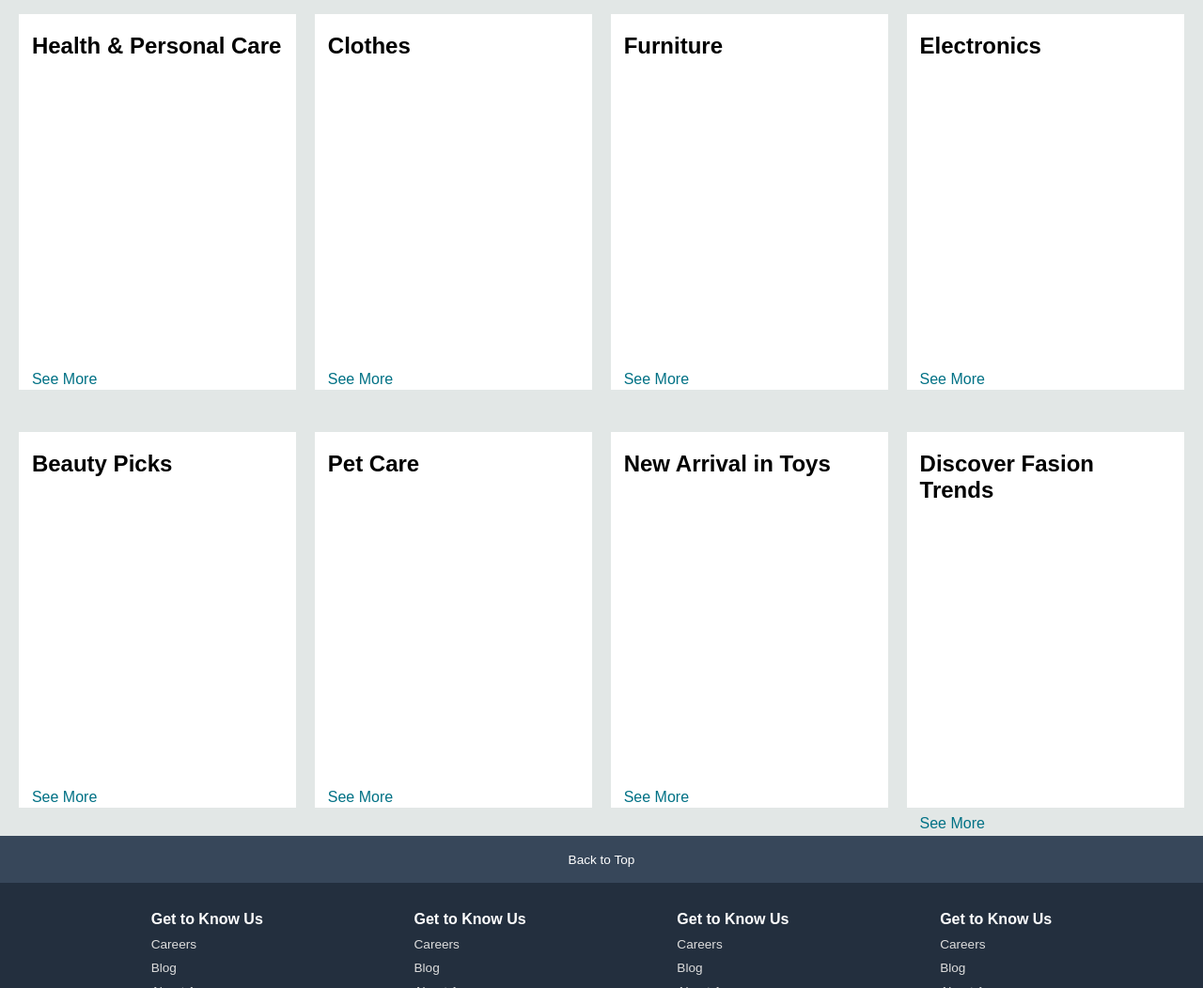
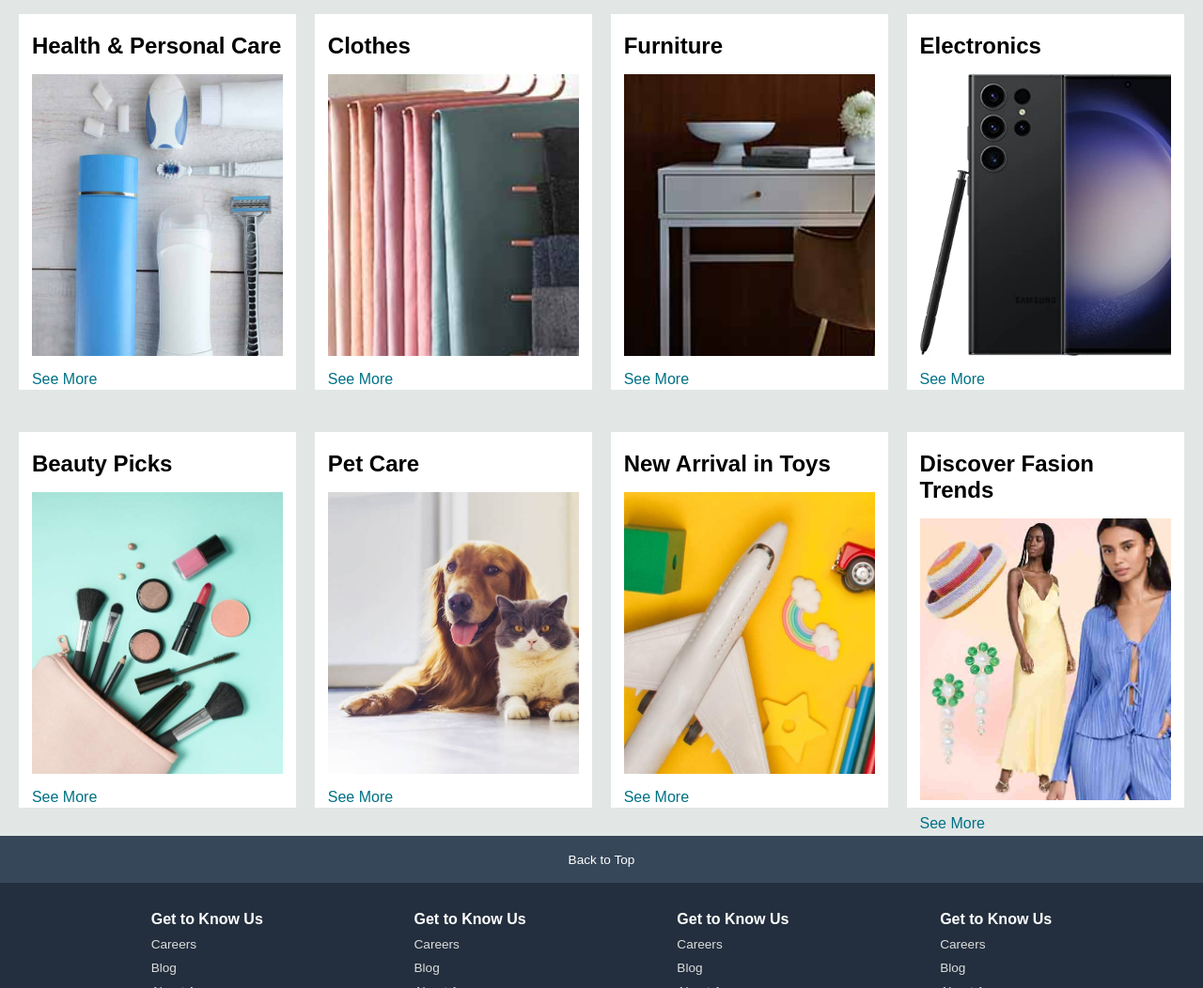
Before and after one commit to ShivangiSharmaWebDev/Project-2--E-Commerce-Website, a plain HTML site: page index.html in a window 1280 px wide. Shown: the part 450-1502 px from the top of the page at 94% size. Drawn offline with Linux system fonts and the light colour scheme; files whose address does not match are found by name.

Commit message:
Update index.html

```diff
--- a/index.html
+++ b/index.html
@@ -9,7 +9,7 @@
     integrity="sha512-iecdLmaskl7CVkqkXNQ/ZH/XLlvWZOJyj7Yy7tcenmpD1ypASozpmT/E0iPtmFIB46ZmdtAc9eNBvH0H/ZpiBw=="
     crossorigin="anonymous" referrerpolicy="no-referrer" />
   <link rel="stylesheet" href="style.css" />
-  <title>Document</title>
+  <title>Amazon Clone</title>
 </head>
 
 <body>
@@ -87,7 +87,7 @@
     <div class="box">
       <div class="box-content">
         <h2>Health & Personal Care</h2>
-        <div class="box-img" style="background-image: url(images/box2_image.jpg);"></div>
+        <div class="box-img" style="background-image: url(box2_image.jpg);"></div>
         <p>See More</p>
       </div>
     </div>
@@ -96,7 +96,7 @@
     <div class="box">
       <div class="box-content">
         <h2>Clothes</h2>
-        <div class="box-img" style="background-image: url(images/box1_image.jpg);"></div>
+        <div class="box-img" style="background-image: url(box1_image.jpg);"></div>
         <p>See More</p>
       </div>
     </div>
@@ -105,7 +105,7 @@
     <div class="box">
       <div class="box-content">
         <h2>Furniture</h2>
-        <div class="box-img" style="background-image: url(images/box3_image.jpg);"></div>
+        <div class="box-img" style="background-image: url(box3_image.jpg);"></div>
         <p>See More</p>
       </div>
     </div>
@@ -114,7 +114,7 @@
     <div class="box">
       <div class="box-content">
         <h2>Electronics</h2>
-        <div class="box-img" style="background-image: url(images/box4_image.jpg);"></div>
+        <div class="box-img" style="background-image: url(box4_image.jpg);"></div>
         <p>See More</p>
       </div>
     </div>
@@ -124,7 +124,7 @@
     <div class="box">
       <div class="box-content">
         <h2>Beauty Picks</h2>
-        <div class="box-img" style="background-image: url(images/box5_image.jpg);"></div>
+        <div class="box-img" style="background-image: url(box5_image.jpg);"></div>
         <p>See More</p>
       </div>
     </div>
@@ -133,7 +133,7 @@
     <div class="box">
       <div class="box-content">
         <h2>Pet Care</h2>
-        <div class="box-img" style="background-image: url(images/box6_image.jpg);"></div>
+        <div class="box-img" style="background-image: url(box6_image.jpg);"></div>
         <p>See More</p>
       </div>
     </div>
@@ -142,7 +142,7 @@
     <div class="box">
       <div class="box-content">
         <h2>New Arrival in Toys</h2>
-        <div class="box-img" style="background-image: url(images/box7_image.jpg);"></div>
+        <div class="box-img" style="background-image: url(box7_image.jpg);"></div>
         <p>See More</p>
       </div>
     </div>
@@ -151,7 +151,7 @@
     <div class="box">
       <div class="box-content">
         <h2>Discover Fasion Trends</h2>
-        <div class="box-img" style="background-image: url(images/box8_image.jpg);"></div>
+        <div class="box-img" style="background-image: url(box8_image.jpg);"></div>
         <p>See More</p>
       </div>
     </div>
```
